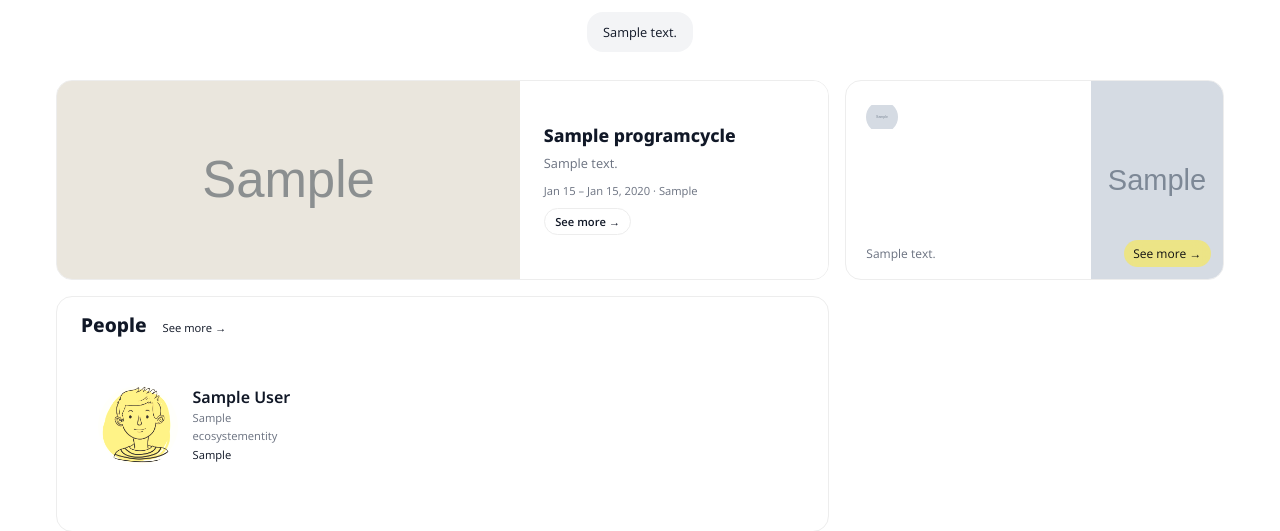
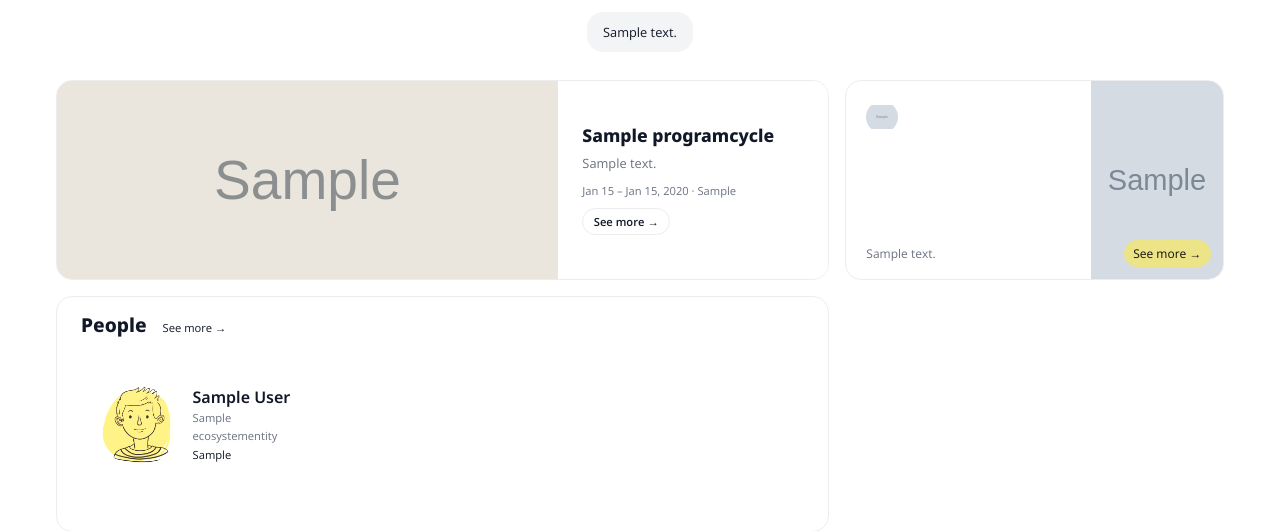
Before and after one commit to bunyodkh/startupguide, a Django app: page /en/ in a window 1280 px wide. Shown: the part 72-603 px from the top of the page. Run offline with Django 5.2, Linux system fonts and the light colour scheme; tables that the repository leaves empty hold one stand-in row (values such as "Sample post"); grey boxes marked "Sample" are stand-in pictures.

Commit message:
fix feat block size

```diff
--- a/assets/styles.css
+++ b/assets/styles.css
@@ -2031,7 +2031,7 @@ form.htmx-request .btn-primary { opacity: 0.7; cursor: not-allowed; }
 
 .featured-block {
     display: grid;
-    grid-template-columns: 60% 40%;
+    grid-template-columns: 65% 35%;
     height: 200px;
     border-radius: var(--radius-soft);
     overflow: hidden;
```
